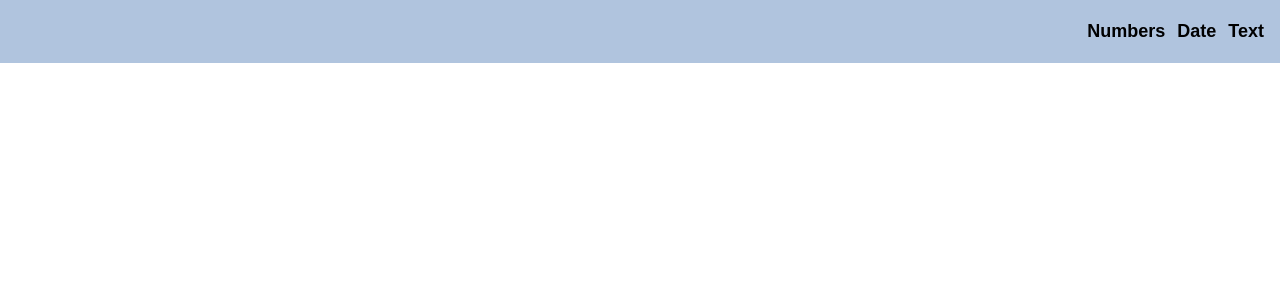
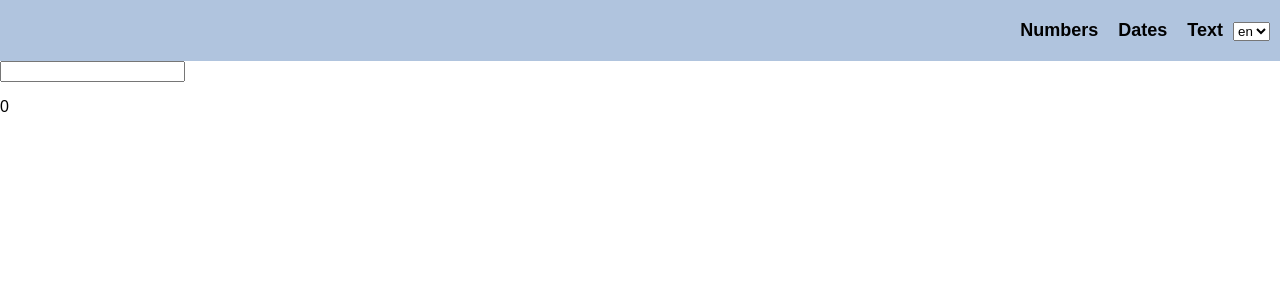
Before and after one commit to fritzchr/ReactWebDev, a React app in the folder assignment09/: page /#/numbers in a window 1280 px wide. Shown: the top 300 px of the page. Built offline with nearby package versions, Linux system fonts and the light colour scheme.

Commit message:
added Links in NavHeader and InputFields in Views

```diff
--- a/assignment09/src/components/App.tsx
+++ b/assignment09/src/components/App.tsx
@@ -1,22 +1,35 @@
 import React from 'react';
-import { observer, useLocalObservable } from 'mobx-react';
-import { Store } from '../model/Store';
 import { GlobalStyles } from '../styles/GlobalStyles';
 import { NavigationHeader } from './NavigationHeader';
+import { HashRouter as Router, Route, Switch } from 'react-router-dom';
+import { NumbersView } from './NumbersView';
+import { DateView } from './DateView';
+import { TextView } from './TextView';
 
-function createStore(): Store {
-    return new Store();
-}
+// function createStore(): Store {
+//     return new Store();
+// }
 
-export const App = observer(
-    (): JSX.Element => {
-        const store = useLocalObservable(createStore);
+export const App = (): JSX.Element => {
+    //const store = useLocalObservable(createStore);
 
-        return (
-            <>
-            <GlobalStyles/>
-            <NavigationHeader/>
-            </>
-        );
-    }
-);
+    return (
+        <>
+            <Router>
+                <GlobalStyles />
+                <NavigationHeader />
+                <Switch>
+                    <Route path="/numbers">
+                        <NumbersView/>
+                    </Route>
+                    <Route path="/dates">
+                        <DateView/>
+                    </Route>
+                    <Route path="/text">
+                        <TextView/>
+                    </Route>
+                </Switch>
+            </Router>
+        </>
+    );
+};
--- a/assignment09/src/components/DateView.tsx
+++ b/assignment09/src/components/DateView.tsx
@@ -1,7 +1,17 @@
-import React from 'react';
+import React, {useState} from 'react';
 
 export const DateView = (): JSX.Element => {
-    return(
-        <p></p>
+    const [date, setDate] = useState('');
+
+    const changeDate = (date: string) => {
+        setDate(date);
+    };
+
+
+    return (
+        <>
+            <input type='date' onChange={(event) => changeDate(event.target.value)}></input>
+            <p>{date}</p>
+        </>
     );
-}
+};
--- a/assignment09/src/components/NavigationHeader.tsx
+++ b/assignment09/src/components/NavigationHeader.tsx
@@ -1,5 +1,6 @@
 import React from 'react';
 import styled from 'styled-components';
+import { Link } from 'react-router-dom';
 
 const NavHeader = styled.div`
     background-color: lightsteelblue;
@@ -12,32 +13,37 @@ const NavHeader = styled.div`
     white-space: no-wrap;
 `;
 
-const NavButton = styled.button`
+const NavLink = styled(Link)`
     background: none;
     border: none;
     font-weight: bold;
     font-size: 18px;
     color: black;
+    margin: 10px;
+    text-decoration: none;
     &:hover {
         color: white;
     }
-    &:focus {
-        outline: none;
-    }
 `;
 
-const ButtonContainer = styled.div`
+const LinkContainer = styled.div`
     margin-right: 10px;
 `;
 
 export const NavigationHeader = (): JSX.Element => {
     return (
         <NavHeader>
-            <ButtonContainer>
-                <NavButton >Numbers</NavButton>
-                <NavButton >Date</NavButton>
-                <NavButton >Text</NavButton>
-            </ButtonContainer>
+            <LinkContainer>
+                <NavLink to='/numbers'>Numbers</NavLink>
+                <NavLink to='/dates'>Dates</NavLink>
+                <NavLink to='/text'>Text</NavLink>
+                <select>
+                    <option value='en'>en</option>
+                    <option value='de'>de</option>
+                    <option value='nl'>nl</option>
+                    <option value='pl'>pl</option>
+                </select>
+            </LinkContainer>
         </NavHeader>
     );
 };
--- a/assignment09/src/components/NumbersView.tsx
+++ b/assignment09/src/components/NumbersView.tsx
@@ -1,7 +1,17 @@
-import React from 'react';
+import React, { useState } from 'react';
 
 export const NumbersView = (): JSX.Element => {
-    return(
-        <p></p>
+    const [number, setNumber] = useState(0);
+
+    const changeNumber = (number: string): void => {
+        console.log(number);
+        setNumber(parseInt(number));
+    };
+
+    return (
+        <>
+            <input type='number' onChange={(event) => changeNumber(event.currentTarget.value)}></input>
+            <p>{number}</p>
+        </>
     );
-}
+};
--- a/assignment09/src/components/TextView.tsx
+++ b/assignment09/src/components/TextView.tsx
@@ -1,7 +1,16 @@
-import React from 'react';
+import React, { useState } from 'react';
 
 export const TextView = (): JSX.Element => {
-    return(
-        <p></p>
+    const [text, setText] = useState('');
+
+    const changeText = (text: string): void => {
+        setText(text);
+    }
+
+    return (
+        <>
+            <input type='text' onChange={(event) => changeText(event.currentTarget.value)} />
+            <p>{text}</p>
+        </>
     );
-}
+};
--- a/assignment09/src/model/Store.tsx
+++ b/assignment09/src/model/Store.tsx
@@ -1,8 +1,8 @@
-import { action, computed, makeObservable, observable } from 'mobx';
+// import { action, computed, makeObservable, observable } from 'mobx';
 
 export class Store {
 
     constructor() {
-        makeObservable(this);
+        // makeObservable(this);
     }
 }
```
